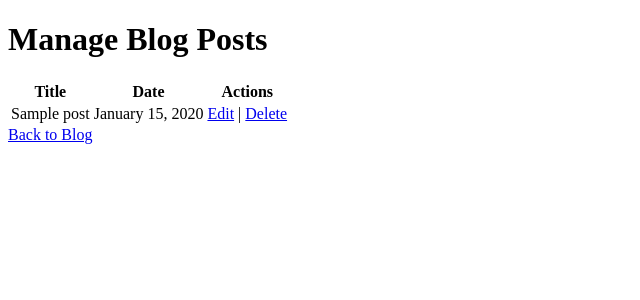
After one commit to ferditing/MyBlog, a Django app: page /manage/ in a window 1280 px wide. The commit adds this page. Shown: the top 300 px of the page, without its empty margins (0-640 px from the left). Run offline with Django 5.2, Linux system fonts and the light colour scheme; tables that the repository leaves empty hold one stand-in row (values such as "Sample post").

Commit message:
Created a manage post view which allows access to deleting and editing views

```diff
--- /dev/null
+++ b/blog/templates/blog/manage_posts.html
@@ -0,0 +1,36 @@
+<!DOCTYPE html>
+<html lang="en">
+<head>
+    <meta charset="UTF-8">
+    <title>Manage Posts</title>
+</head>
+<body>
+    <h1>Manage Blog Posts</h1>
+    <table>
+        <thead>
+            <tr>
+                <th>Title</th>
+                <th>Date</th>
+                <th>Actions</th>
+            </tr>
+        </thead>
+        <tbody>
+            {% for post in posts %}
+                <tr>
+                    <td>{{ post.title }}</td>
+                    <td>{{ post.created_at|date:"F j, Y" }}</td>
+                    <td>
+                        <a href="{% url 'edit_post' post.id %}">Edit</a> |
+                        <a href="{% url 'delete_post' post.id %}">Delete</a>
+                    </td>
+                </tr>
+            {% empty %}
+                <tr>
+                    <td colspan="3">No posts available.</td>
+                </tr>
+            {% endfor %}
+        </tbody>
+    </table>
+    <a href="{% url 'post_list' %}">Back to Blog</a>
+</body>
+</html>
--- a/blog/templates/blog/post_detail.html
+++ b/blog/templates/blog/post_detail.html
@@ -7,6 +7,7 @@
 <body>
     <h1>{{ post.title }}</h1>
     <p>{{ post.content }}</p>
+    <small>Author: {{ post.author }}</small><br>
     <small>Published on {{ post.created_at|date:"F j, Y" }}</small>
     <br>
     <a href="{% url 'post_list' %}">Back to all posts</a>
--- a/blog/templates/blog/post_list.html
+++ b/blog/templates/blog/post_list.html
@@ -10,6 +10,9 @@
         <div>
             <h2><a href="{% url 'post_detail' post.id %}">{{ post.title }}</a></h2>
             <p>{{ post.content|truncatewords:30 }}</p>  <!-- Display the first 30 words -->
+            <a href="{% url 'post_detail' post.id %}">See More</a>
+            <br>
+            <small>Author: {{ post.author }}</small><br>
             <small>Published on {{ post.created_at|date:"F j, Y" }}</small>
             <hr>
         </div>
--- a/blog/urls.py
+++ b/blog/urls.py
@@ -6,4 +6,6 @@ urlpatterns = [
     path('post/<int:post_id>/', views.post_detail, name='post_detail'),
     path('post/add/', views.add_post, name='add_post'),  # Add post
     path('post/<int:post_id>/edit/', views.edit_post, name='edit_post'),
+    path('post/<int:post_id>/delete/', views.delete_post, name='delete_post'),
+    path('manage/', views.manage_posts, name='manage_posts'),
 ]
--- a/blog/views.py
+++ b/blog/views.py
@@ -31,3 +31,16 @@ def edit_post(request, post_id):
     else:
         form = PostForm(instance=post)
     return render(request, 'blog/edit_post.html', {'form': form, 'post': post})
+
+def delete_post(request, post_id):
+    post = get_object_or_404(Post, id=post_id)
+
+    if request.method == "POST":
+        post.delete()
+        return redirect('post_list')  # Redirect to post list after deletion
+
+    return render(request, 'blog/delete_post.html', {'post': post})
+
+def manage_posts(request):
+    posts = Post.objects.all().order_by('-created_at')  # Fetch all posts ordered by latest
+    return render(request, 'blog/manage_posts.html', {'posts': posts})
```
Also changed, not shown: blog/templates/blog/delete_post.html (added, +17 -0 lines).
